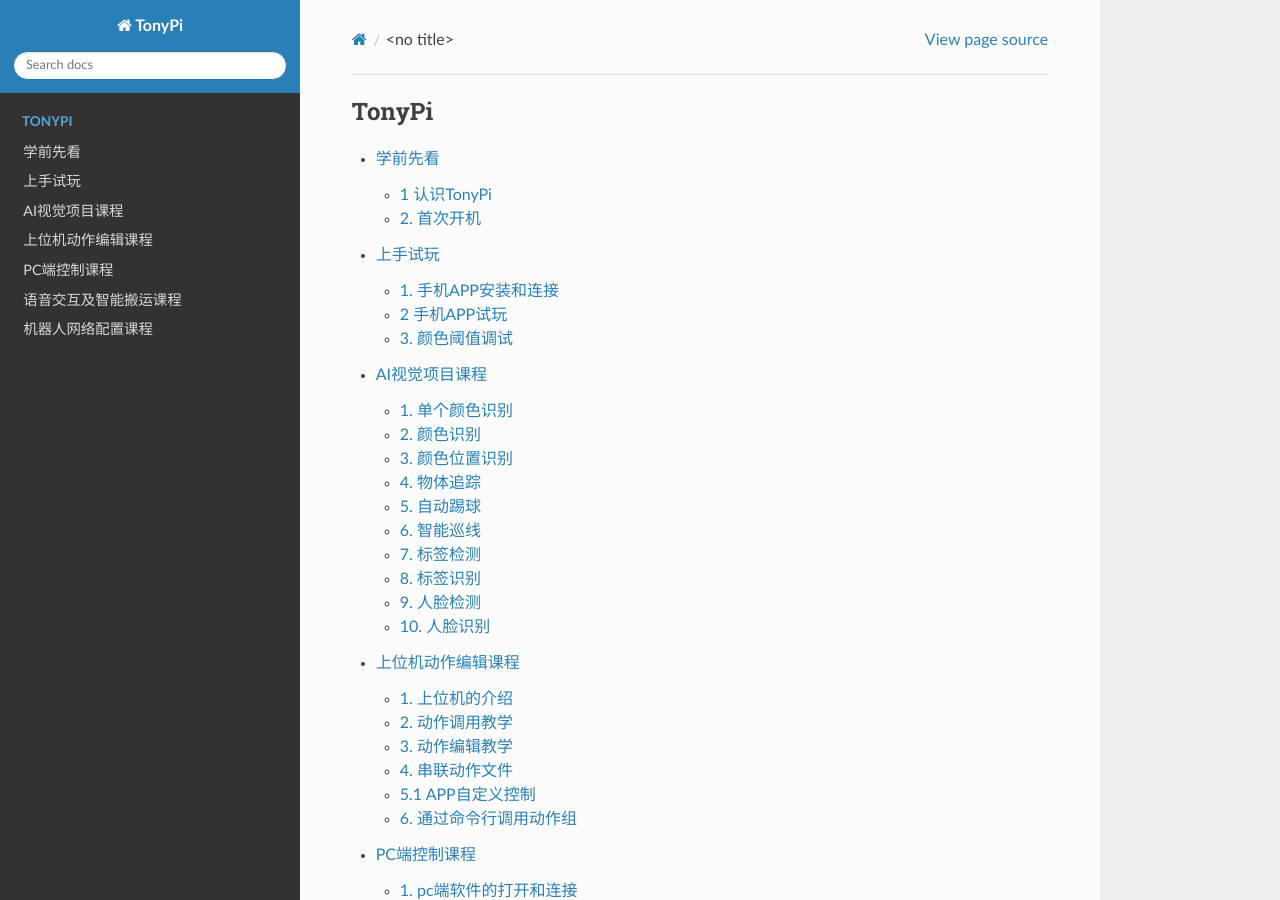
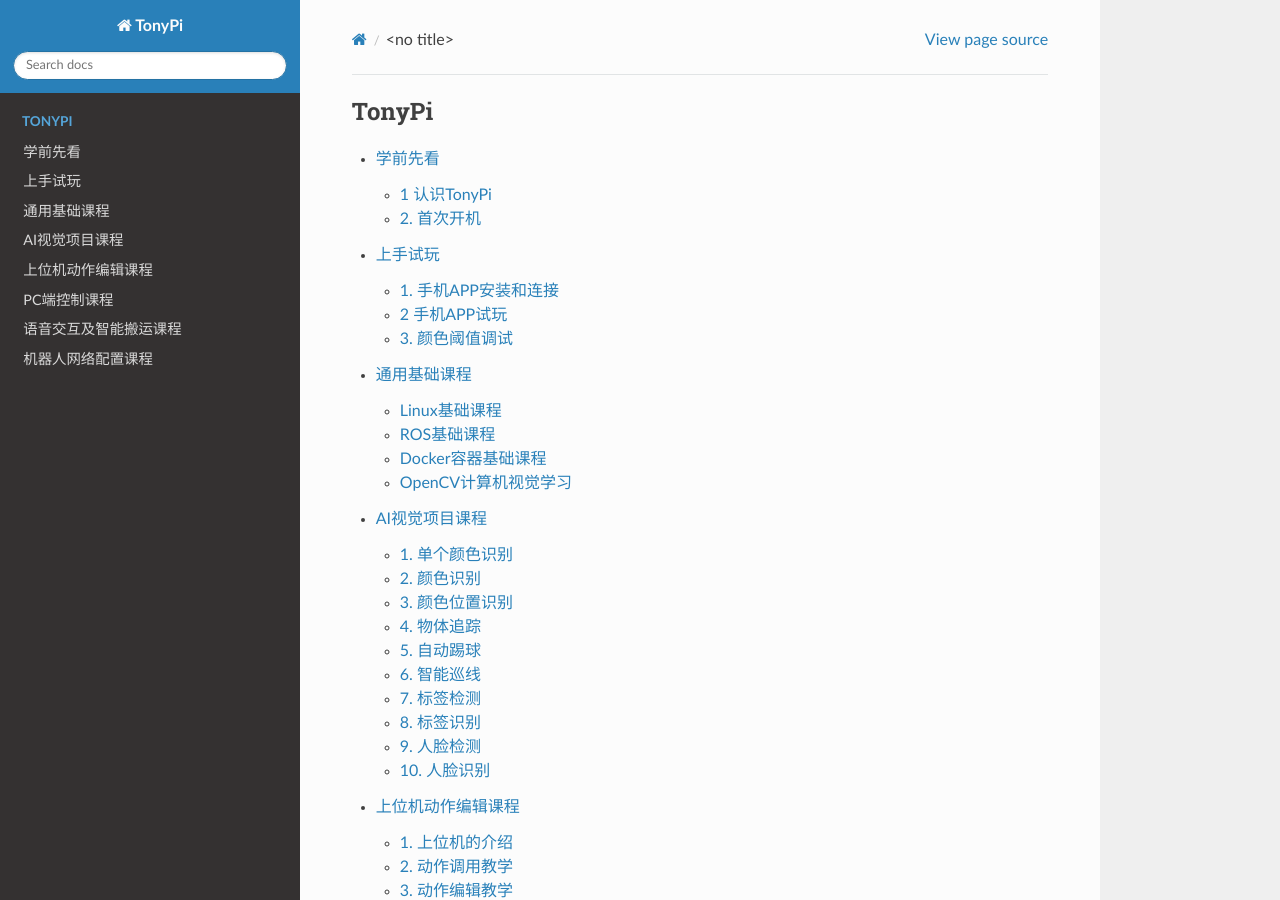
Before and after one commit to Hiwonder-docs/TonyPi, a Sphinx documentation site: the page built from source/index.rst, in a window 1280 px wide and 900 px high. Built offline with Sphinx 7.4.7 and the Read the Docs theme 2.0.0, drawn with Linux system fonts in a browser that asks for light colours.

Commit message:
common commit

```diff
--- /dev/null
+++ b/source/docs/general_basic_courses.md
@@ -0,0 +1,6 @@
+# 通用基础课程
+
+### [Linux基础课程](https://docs.hiwonder.com/projects/General_basic_courses/en/latest/docs/1_linux_fundamentals%20_course.html)
+### [ROS基础课程](https://docs.hiwonder.com/projects/General_basic_courses/en/latest/docs/2_python_basics_course.html)
+### [Docker容器基础课程](https://docs.hiwonder.com/projects/General_basic_courses/en/latest/docs/3_docker_container_basics_course.html)
+### [OpenCV计算机视觉学习](https://docs.hiwonder.com/projects/General_basic_courses/en/latest/docs/4_ros_basics_course.html)
--- a/source/index.rst
+++ b/source/index.rst
@@ -9,6 +9,7 @@
 
    docs/1.getting_ready.md
    docs/2.quick_user_experience.md
+   docs/general_basic_courses.md
    docs/8.ai_vision_games_lesson.md
    docs/9.upper_computer_action_editing_course.md
    docs/10.pc_control_course.md
```
